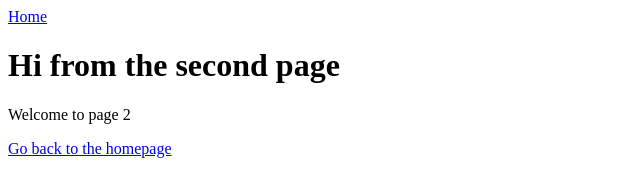
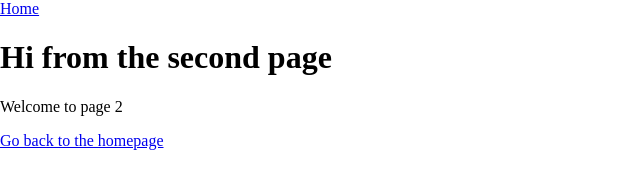
Before and after one commit to dianliaofm/web_gatsby, a Gatsby site: page /page-2 in a window 1280 px wide. Shown: the whole page, without its empty margins (0-640 px from the left). Built offline with nearby package versions, Linux system fonts and the light colour scheme; Gatsby itself is replaced by a stand-in of ours.

Commit message:
Remove incorrect imports

```diff
--- a/src/components/app.js
+++ b/src/components/app.js
@@ -12,13 +12,12 @@ import {
 } from "../state/store"
 import PlayButtonGroup from "./playButtonGroup"
 import Lipsum from "./lipsum"
-import { duration } from "@mui/material"
 
 const App = ({ pageTitle, children }) => {
   const [currentSec, setCurrentSec] = useRecoilState(currentSecState)
   const totalSecs = useRecoilValue(totalSecsState)
   const [isPlaying, setIsPlaying] = useRecoilState(playState)
-  const [epList, setEpList] = useRecoilState(episodeListState)
+  const setEpList = useRecoilState(episodeListState)[1]
   const setCustomCurrentSec = useSetRecoilState(customCurrentSecState)
 
   const data = useStaticQuery(episodeListQuery)
--- /dev/null
+++ b/src/components/layout.css
@@ -0,0 +1,4 @@
+body {
+    padding: 0;
+    margin: 0;
+}
--- a/src/components/layout.js
+++ b/src/components/layout.js
@@ -4,6 +4,7 @@ import "@fontsource/roboto/300.css"
 import "@fontsource/roboto/400.css"
 import "@fontsource/roboto/500.css"
 import "@fontsource/roboto/700.css"
+import "./layout.css"
 
 const CustomLayout = ({ children, player }) => {
   return (
```
